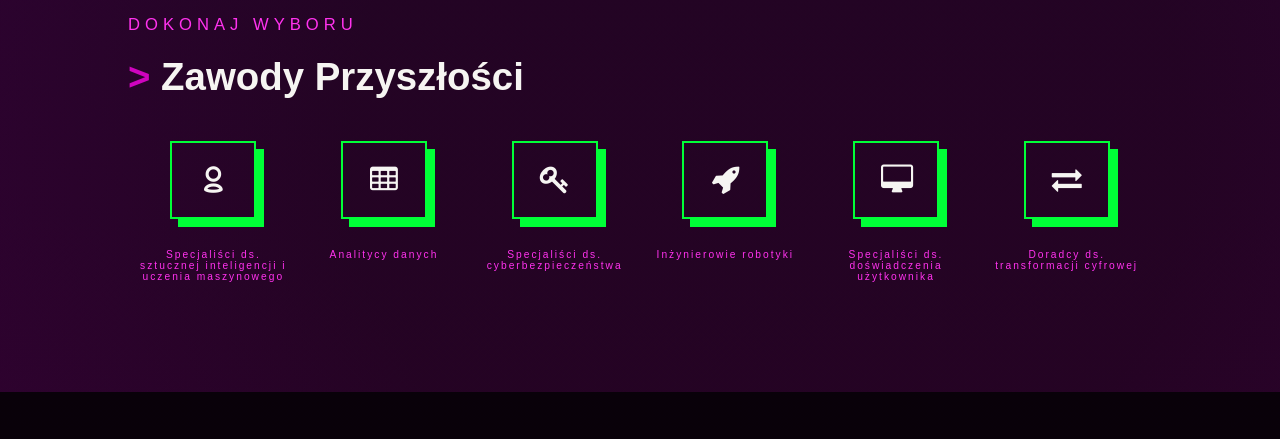
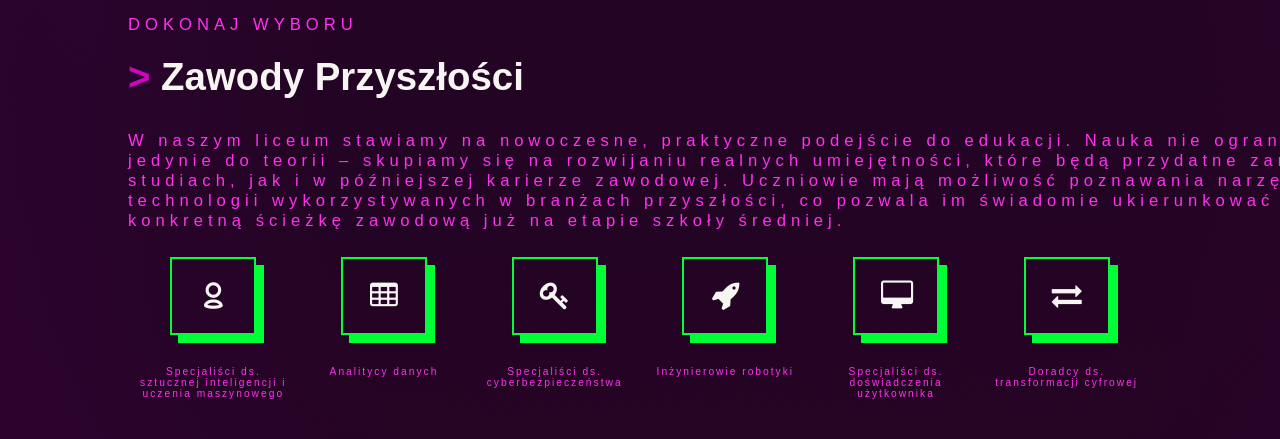
Before and after one commit to JKwas99/lo_newtech, a plain HTML site: page index.html in a window 1280 px wide. Shown: the part 5020-5459 px from the top of the page. Drawn offline with Linux system fonts and the light colour scheme; a web font is replaced by a local one.

Commit message:
Add files via upload

```diff
--- a/index.html
+++ b/index.html
@@ -219,6 +219,7 @@
             <div class="container-zawody">
                 <p>DOKONAJ WYBORU</p>
                 <h2><span class="color-span">&gt;</span> Zawody Przyszłości</h2>
+                <p class="zawody-desc">W naszym liceum stawiamy na nowoczesne, praktyczne podejście do edukacji. Nauka nie ogranicza się jedynie do teorii – skupiamy się na rozwijaniu realnych umiejętności, które będą przydatne zarówno na studiach, jak i w późniejszej karierze zawodowej. Uczniowie mają możliwość poznawania narzędzi i technologii wykorzystywanych w branżach przyszłości, co pozwala im świadomie ukierunkować się na konkretną ścieżkę zawodową już na etapie szkoły średniej.</p>
                 <div class="lista-zawodow">
                         <div>
                             <i class="demo-icon icon-user-outline"></i>
```
